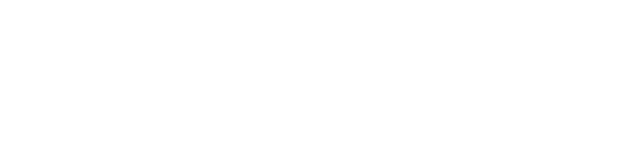
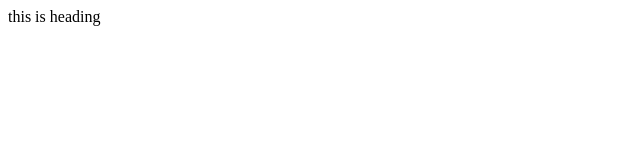
Before and after one commit to krushna123-git/learn-github, a plain HTML site: page v1/index.html in a window 1280 px wide. Shown: the whole page, without its empty margins (0-640 px from the left). Drawn offline with Linux system fonts and the light colour scheme.

Commit message:
this is initial version 1

```diff
--- a/v1/index.html
+++ b/v1/index.html
@@ -7,6 +7,6 @@
     <title>Document</title>
 </head>
 <body>
-
+    this is heading
 </body>
 </html>
```
